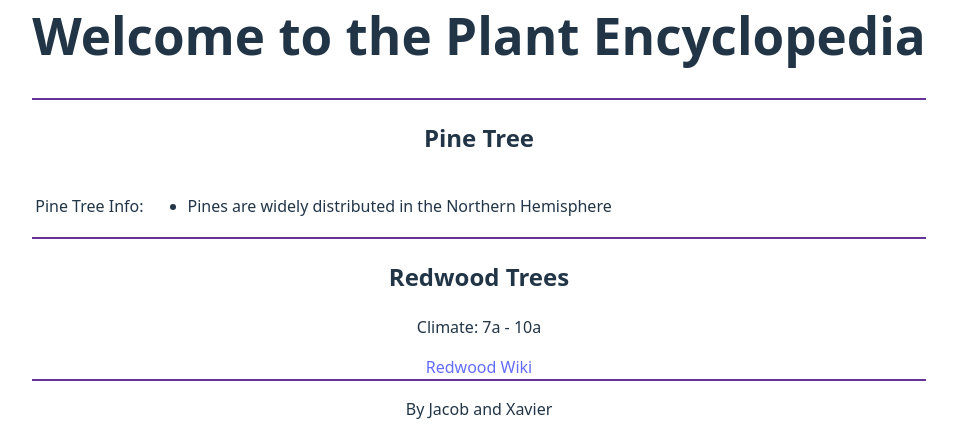
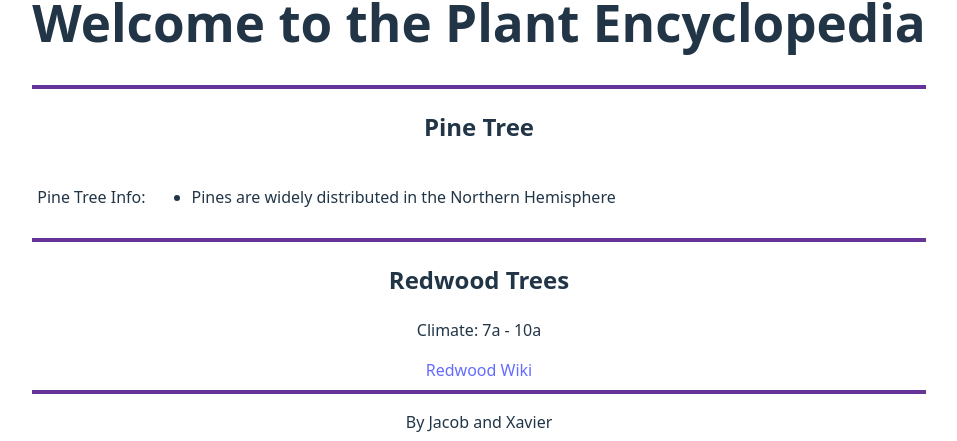
Before and after one commit to JacobWoodbury/plant-info-react, a React (Vite) app: page / in a window 1280 px wide. Shown: the part 167-608 px from the top of the page, without its empty margins (161-1118 px from the left). Built offline with nearby package versions, Linux system fonts and the light colour scheme.

Commit message:
Working on table styling

```diff
--- a/src/App.css
+++ b/src/App.css
@@ -4,9 +4,15 @@
   padding: 2rem;
   text-align: center;
 }
+
 #space{
-  border-bottom: 2px solid rebeccapurple;
+  border: 2px solid rebeccapurple;
 }
+
+table, tr, td {
+  border: 1px solid white;
+}
+
 .logo {
   height: 6em;
   padding: 1.5em;
--- a/src/components/Spacer.jsx
+++ b/src/components/Spacer.jsx
@@ -1,7 +1,7 @@
 export default function Spacer(){
     return(
         <>
-        <div id = "space"></div>
+            <hr id = "space"></hr>
         </>
     )
 }
```
